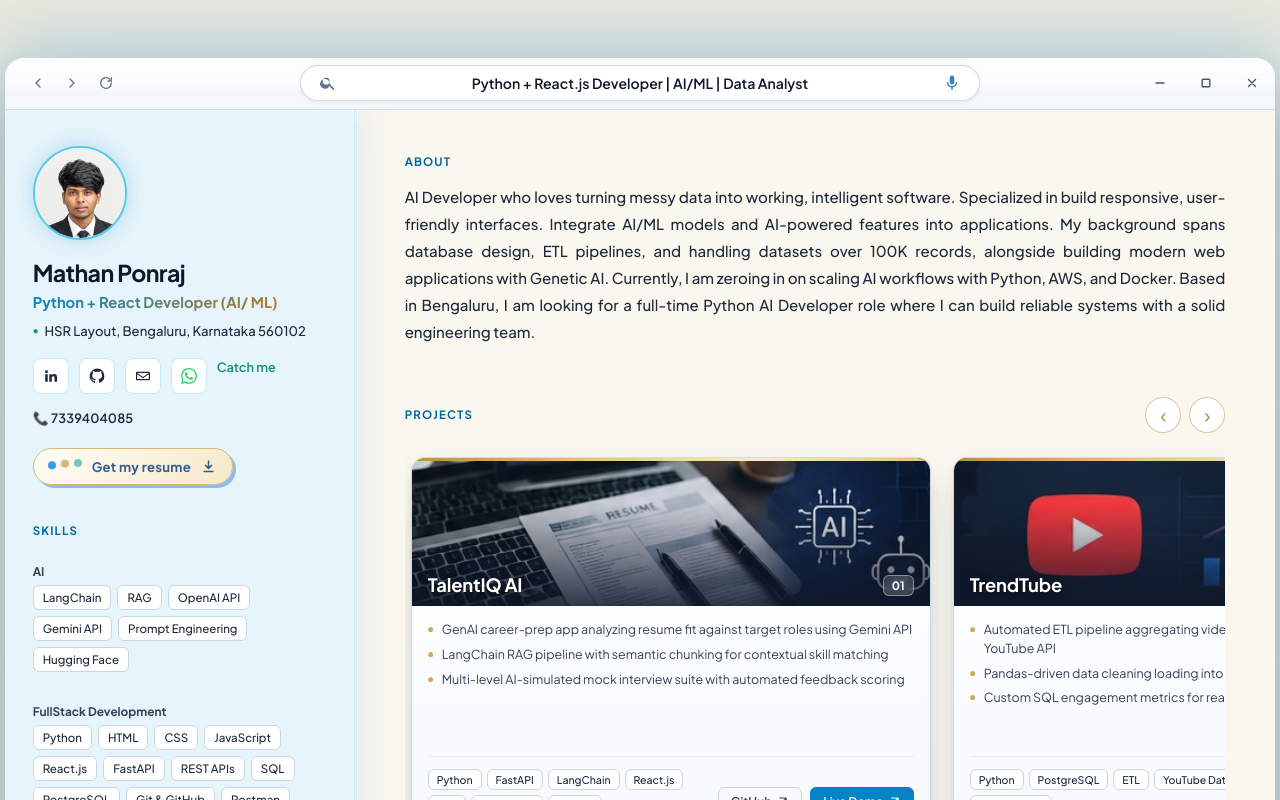
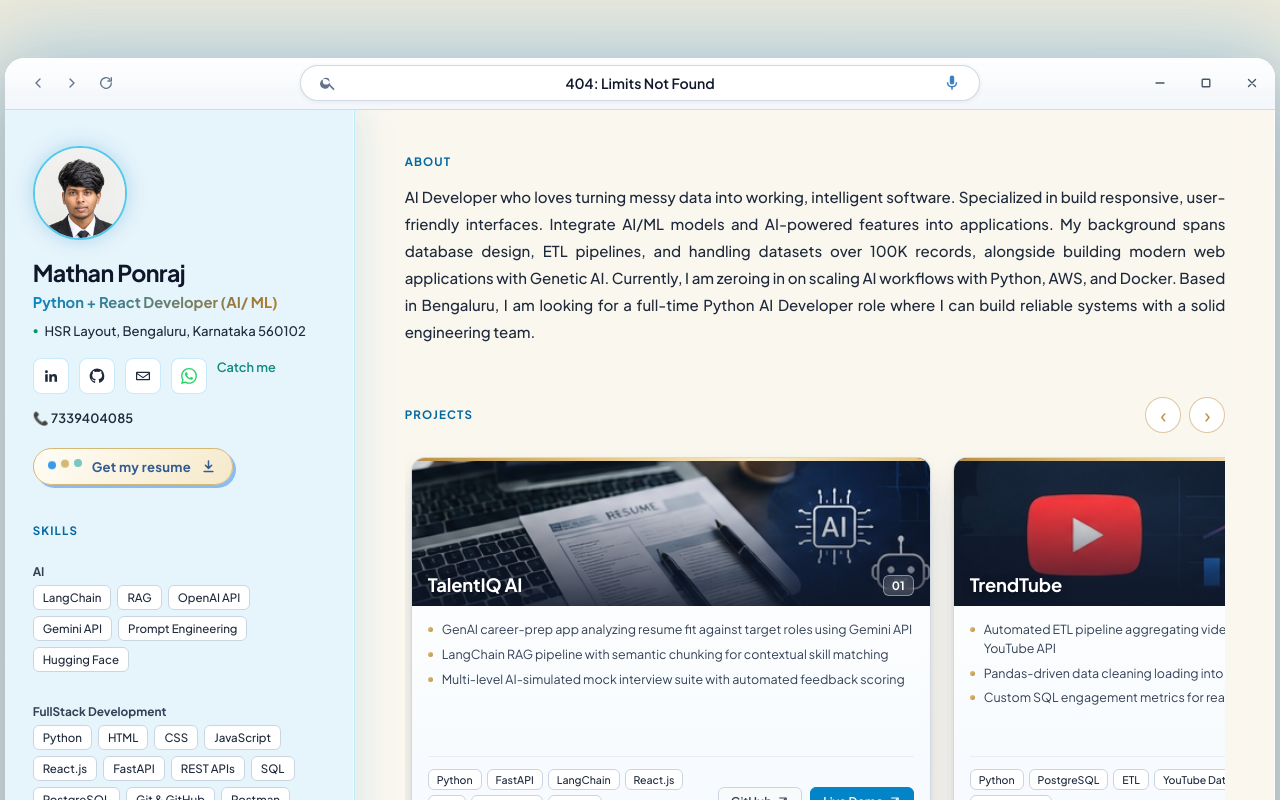
Before and after one commit to mathan-ponraj/mathan_portfolio, a React (Vite) app: page / in a window 1280 px wide. Shown: the top 800 px of the page. Built offline with nearby package versions, Linux system fonts and the light colour scheme.

Commit message:
Change search text to '404: Limits Not Found'

```diff
--- a/src/App.jsx
+++ b/src/App.jsx
@@ -243,7 +243,7 @@ function TitleBar() {
         <svg className="search-icon" width="18" height="18" viewBox="0 0 24 24" aria-hidden="true">
           <path d="M15.5 14h-.8l-.3-.3A6.5 6.5 0 1 0 14 15.5l.3.3v.8l5 5 1.5-1.5-5-5Zm-6 0a4.5 4.5 0 1 1 0-9 4.5 4.5 0 0 1 0 9Z" />
         </svg>
-        <span className="search-text">Python + React.js Developer | AI/ML | Data Analyst</span>
+        <span className="search-text">404: Limits Not Found</span>
         <svg className="search-mic" width="18" height="18" viewBox="0 0 24 24" aria-hidden="true">
           <path d="M12 14a3 3 0 0 0 3-3V5a3 3 0 1 0-6 0v6a3 3 0 0 0 3 3Zm5-3a5 5 0 0 1-10 0H5a7 7 0 0 0 6 6.9V21h2v-3.1A7 7 0 0 0 19 11h-2Z" />
         </svg>
```
